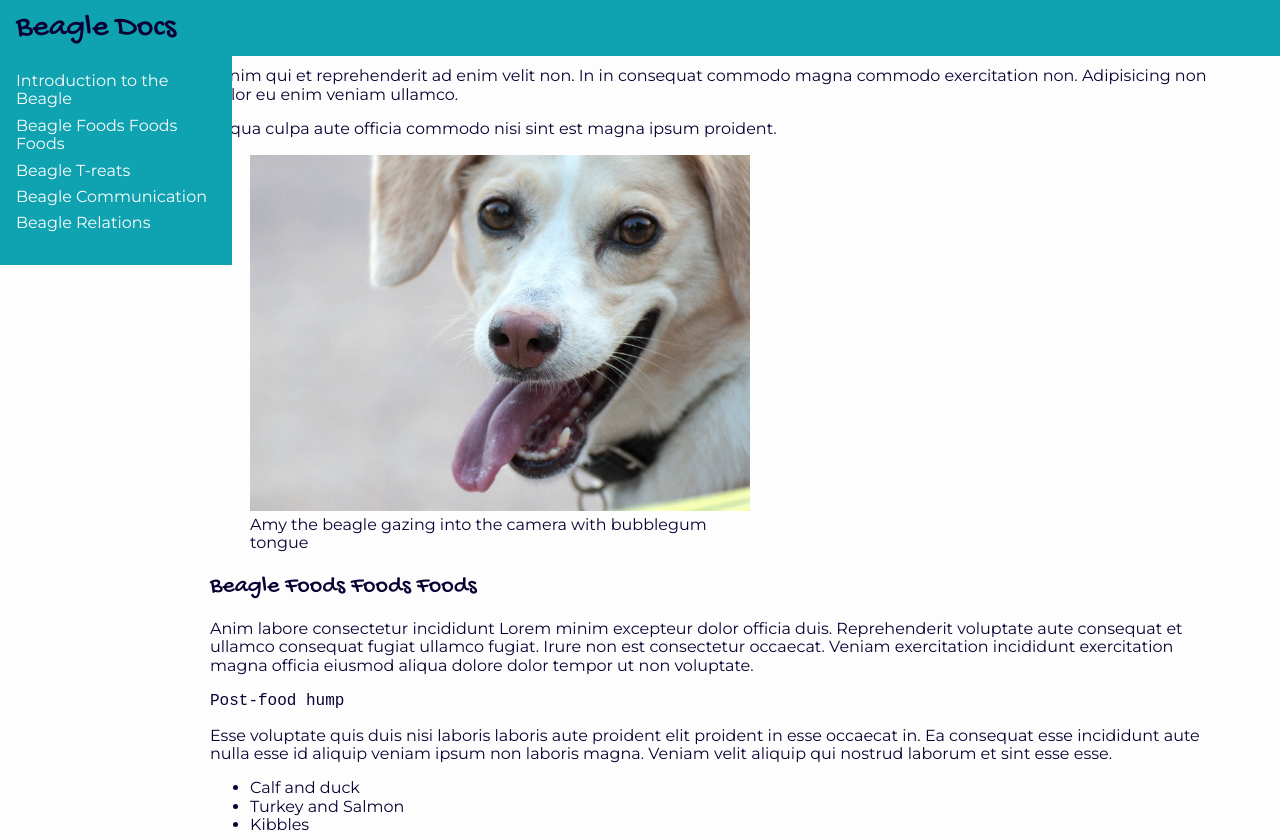
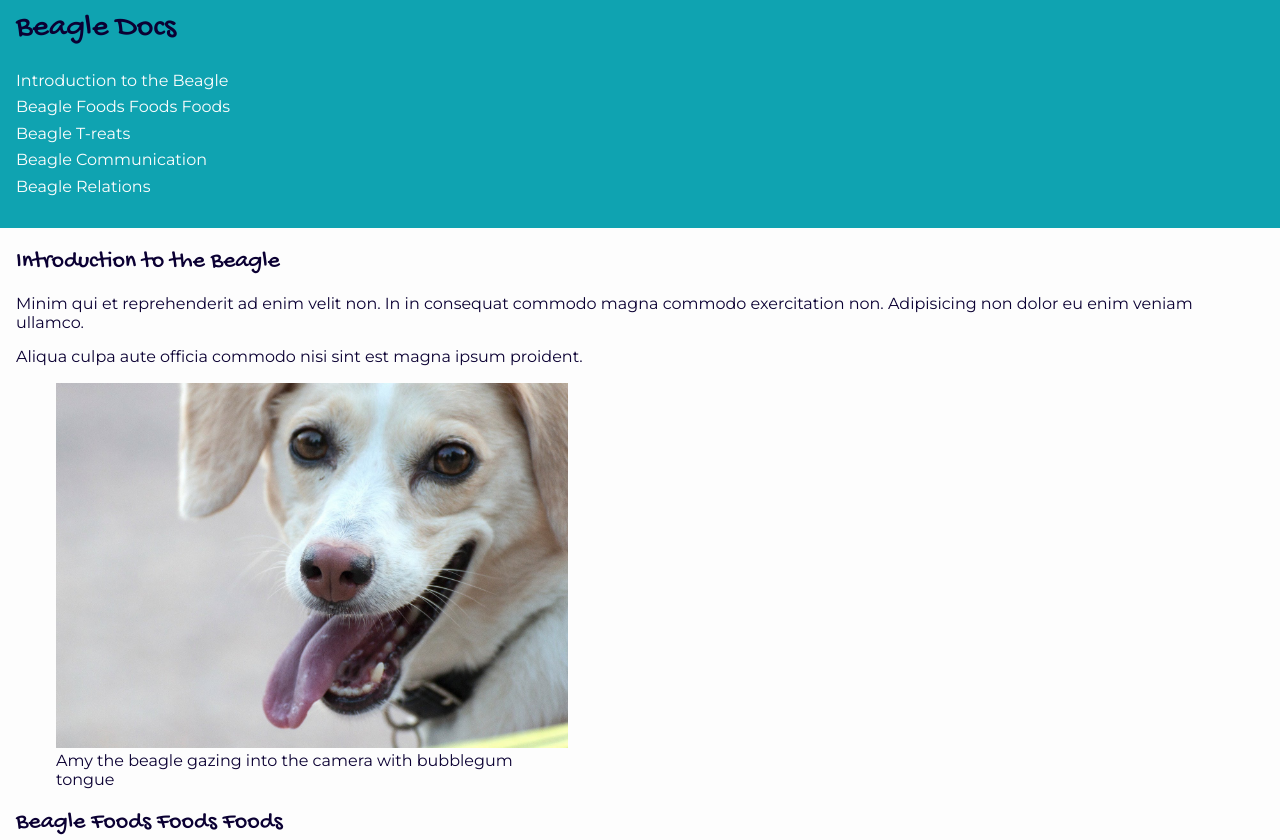
Before and after one commit to begutz/Documentation-website, a plain HTML site: page index.html in a window 1280 px wide. Shown: the top 840 px of the page. Drawn offline with Linux system fonts and the light colour scheme.

Commit message:
switched to rem units

```diff
--- a/base.css
+++ b/base.css
@@ -5,6 +5,10 @@
   --accent1: #ff6b35;
   --accent2: #f7c59f;
   --accent3: #efefd0;
+}
+
+html {
+  font-size: 16px;
 }
 
 figure > img {
--- a/custom.css
+++ b/custom.css
@@ -1,14 +1,18 @@
+.main-doc {
+  margin: 0 1rem;
+}
+
 .splash-image {
-  max-width: 500px;
+  max-width: 32rem;
 }
 
 .navbar li {
   list-style: none;
-  margin-bottom: 8px;
+  margin-bottom: 0.5rem;
 }
 
 .navbar ul {
-  padding-inline-start: 0px;
+  padding-inline-start: 0;
 }
 
 .navbar a {
@@ -18,7 +22,7 @@
 
 .navbar {
   background-color: var(--primary-color);
-  padding: 16px;
+  padding: 1rem;
 }
 
 .navbar h1 {
@@ -32,12 +36,12 @@
   width: 100%;
   top: 0;
   left: 0;
-  height: 56px;
-  padding: 0 16px;
+  height: 3.5rem;
+  padding: 0 1rem;
   display: flex;
   align-items: center;
 }
 
 .nav-items {
-  margin-top: 56px;
+  margin-top: 3.5rem;
 }
--- a/laptop.css
+++ b/laptop.css
@@ -1,15 +1,15 @@
-@media (min-width: 1224px) {
+/* @media (min-width: 1224px) {
   .navbar {
     position: fixed;
-    top: 0px;
-    left: 0px;
-    width: 200px;
+    top: 0;
+    left: 0;
+    width: 12.5rem;
   }
 
   .main-doc {
-    margin-left: 210px;
+    margin-left: 13rem;
     right: 0px;
     top: 0px;
     width: 80%;
   }
-}
+} */
```
